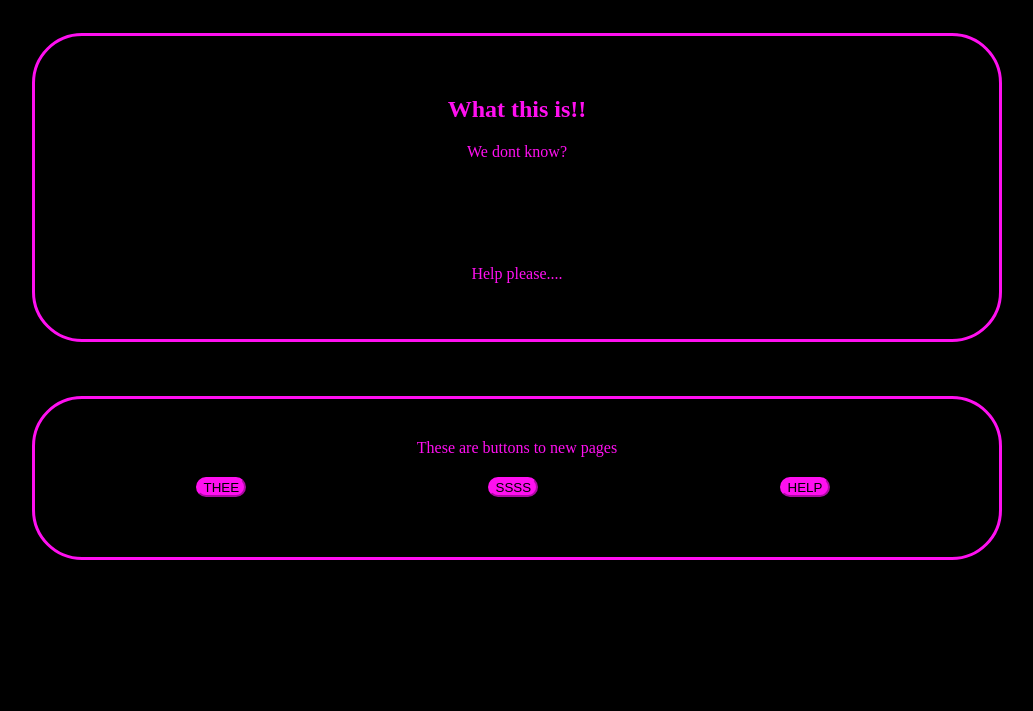
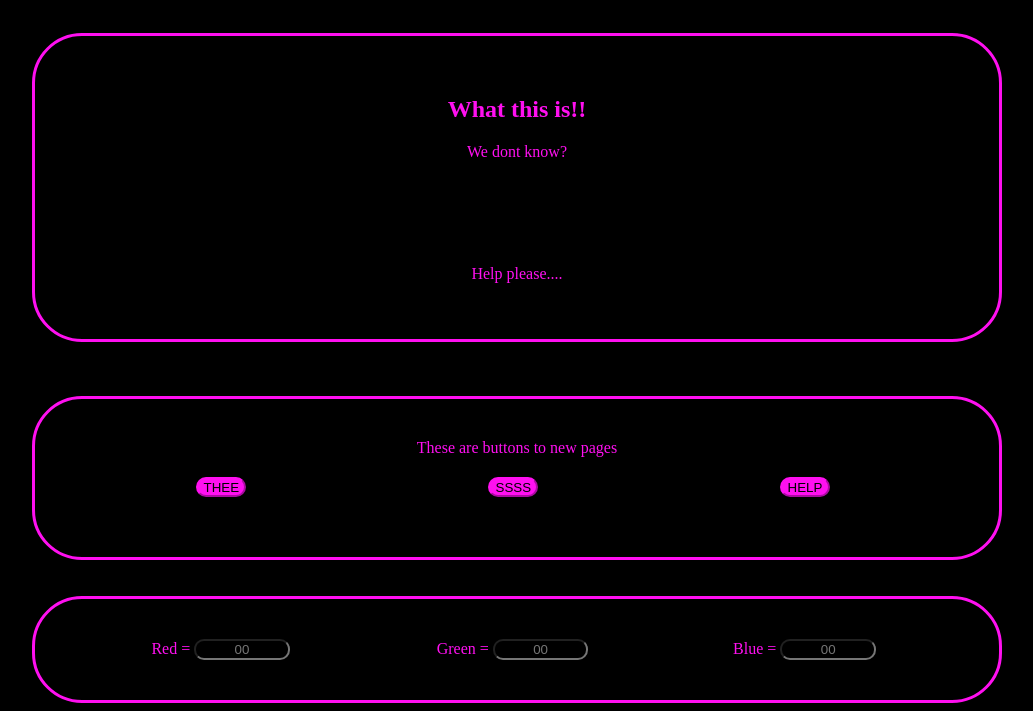
Before and after one commit to GIVEMEFOOD5/mess-around, a plain HTML site: page index.html in a window 1280 px wide. Shown: the part 117-828 px from the top of the page, without its empty margins (123-1156 px from the left). Before the commit the page ends 800 px from the top, so only its background shows below. Drawn offline with Linux system fonts and the light colour scheme.

Commit message:
made the boxes for the hex value input

```diff
--- a/index.html
+++ b/index.html
@@ -53,6 +53,31 @@
         </div>
     </div>
 
+    <br><br>
+
+    <div class="container">
+        <div class="row">
+            <div class="column">
+                Red =
+                <input type="text" placeholder="00" pattern="[0-9A-F]*" minlenght="2" maxlenght="2" id="R">
+
+                </input>
+            </div>
+            <div class="column">
+                Green =
+                <input type="text" placeholder="00" pattern="[0-9A-F]*" minlenght="2" maxlenght="2" id="G"/>
+
+                </input>
+            </div>
+            <div class="column">
+                Blue =
+                <input type="text" placeholder="00" pattern="[0-9A-F]*" minlenght="2" maxlenght="2" id="B">
+
+                </input>
+            </div>
+        </div>
+    </div>
+
     <script src="colourSelect.js"></script>
 </body>
 </html>
--- a/main.css
+++ b/main.css
@@ -48,6 +48,14 @@ p {
     display: flex;
     justify-content: center;
     align-items: center;
+}
+
+input{
+    color: #ff10f0;
+    width: 30%;
+    background-color: black;
+    border-radius: 10px;
+    text-align: center;
 }
 
 .column{
```
